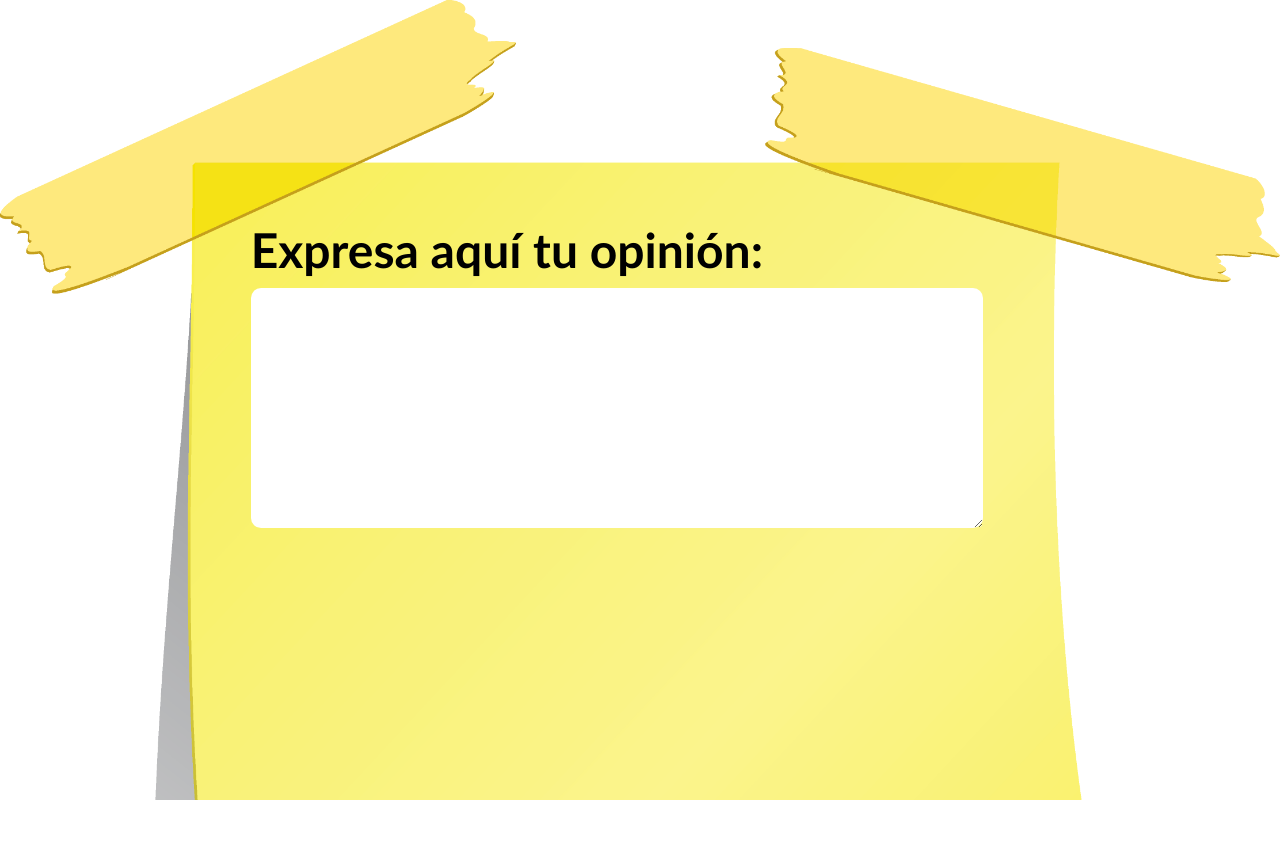
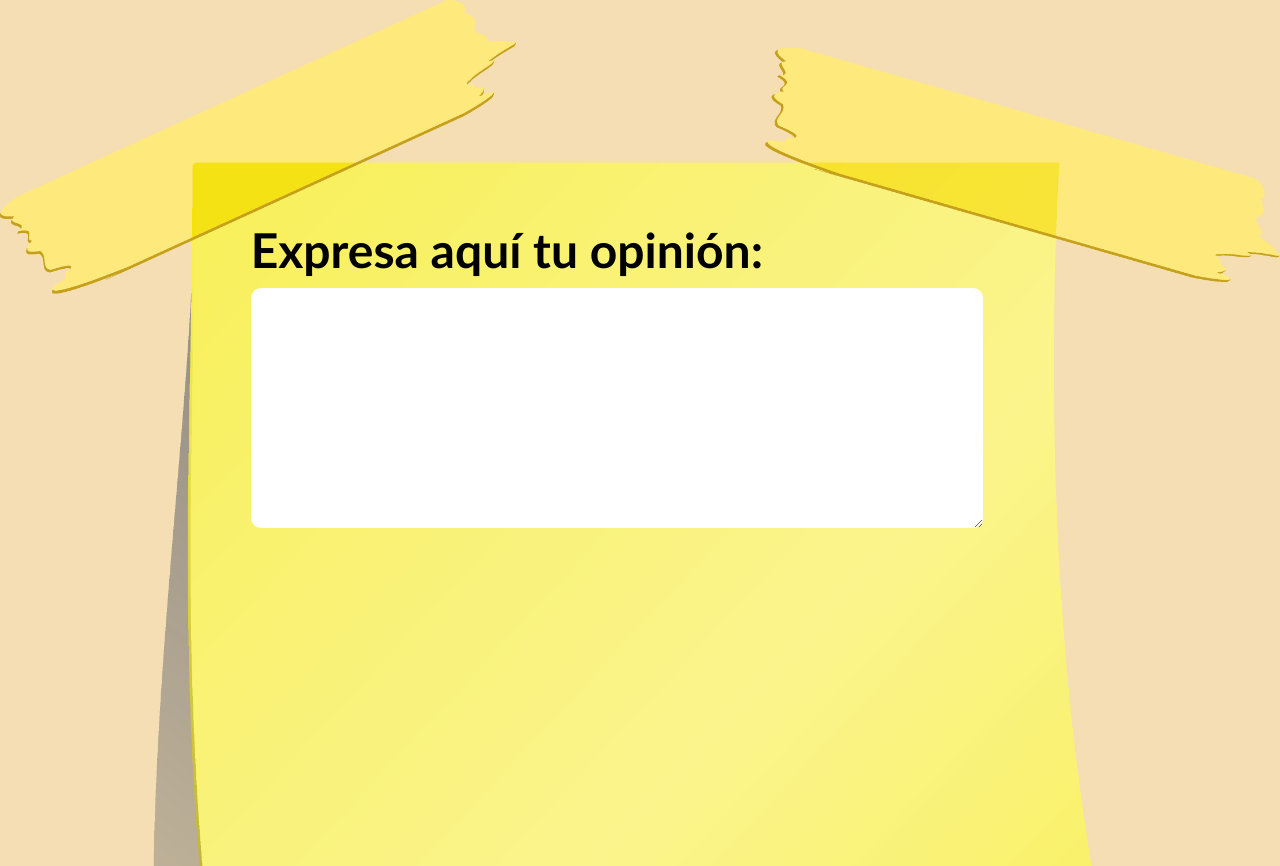
Before and after one commit to LuciaMezquida/traductor-mimimi, a React (Create React App) app: page / in a window 1280 px wide. Before the commit the page ends 800 px from the top, so only its background shows below. Built offline with nearby package versions, Linux system fonts and the light colour scheme.

Commit message:
Add word-wrap: break-word to adjust the text into the div

```diff
--- a/src/styleSheets/App.scss
+++ b/src/styleSheets/App.scss
@@ -30,7 +30,7 @@
       border-radius: 10px;
       @media all and (min-width: 768px) {
         font-size: 20px;
-        height: 20vh;
+        height: 25vh;
       }
       @media all and (min-width: 1024px) {
         font-size: 30px;
@@ -40,8 +40,12 @@
   }
 }
 .translation {
+  width: 96%;
+  height: 40vh;
   font-size: 15px;
-  padding-left: 7%;
+  padding: 0 4%;
+  margin: 10px 0 0 10px;
+  word-wrap: break-word;
   @media all and (min-width: 768px) {
     font-size: 22px;
   }
--- a/src/styleSheets/index.scss
+++ b/src/styleSheets/index.scss
@@ -13,6 +13,7 @@ body {
   font-family: "Trebuchet MS", "Lucida Sans Unicode", "Lucida Grande", "Lucida Sans", Arial,
     sans-serif;
   background-image: url(../note.png);
+  background-color: wheat;
   background-repeat: no-repeat;
   background-size: cover;
 }
```
